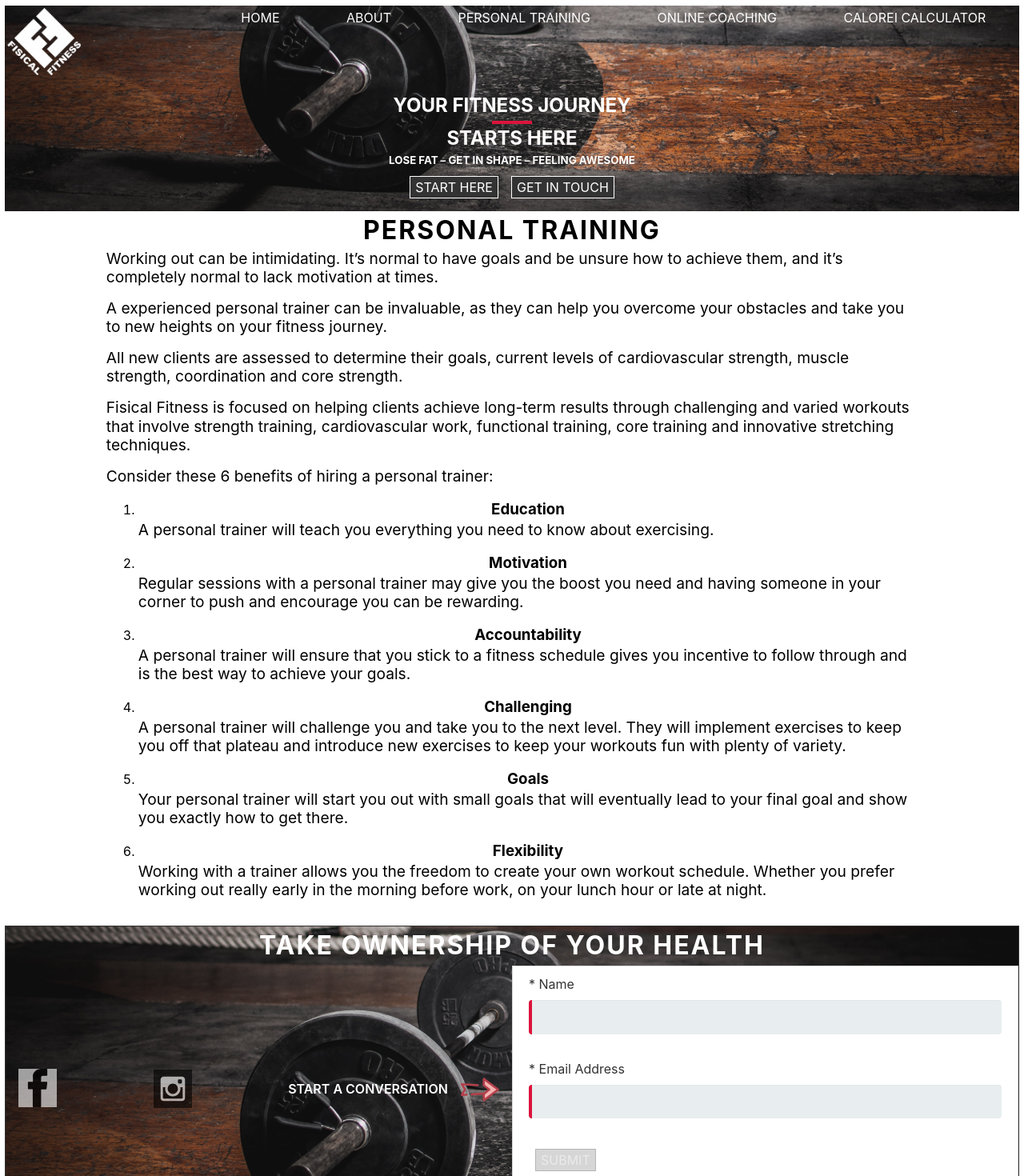
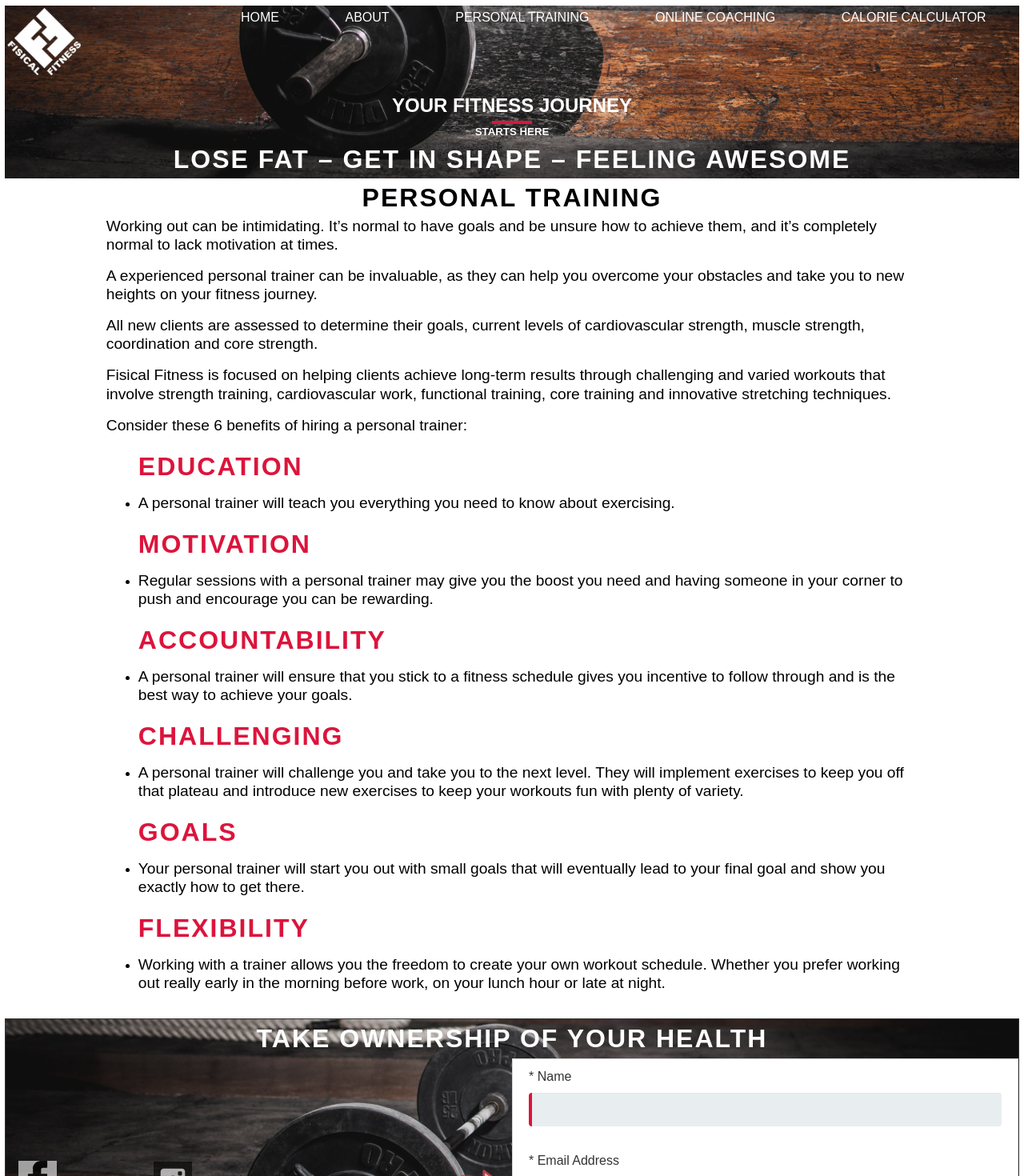
Before and after one commit to MeGallin/fisfitV2, a Vue app: page /personal-training in a window 1280 px wide. Shown: the top 1470 px of the page at 80% size. Built offline with nearby package versions, Linux system fonts and the light colour scheme.

Commit message:
Minor tweaks

```diff
--- a/src/App.css
+++ b/src/App.css
@@ -41,8 +41,7 @@ dd {
 
 /* Set core body defaults */
 body {
-  font-family: -apple-system, system-ui, BlinkMacSystemFont, 'Segoe UI', Roboto,
-    'Helvetica Neue', Arial, sans-serif;
+  font-family: 'Signika', sans-serif;
   min-height: 100vh;
   scroll-behavior: smooth;
   text-rendering: optimizeSpeed;
@@ -119,6 +118,13 @@ section {
   width: 80%;
   padding-bottom: 1em;
 }
+ul h3 {
+  text-align: left;
+  color:crimson;
+  font-size: 48px;
+
+  padding-bottom: 10px;
+}
 
 /* Media Queries */
 @media all and (max-width: 768px) {
--- a/src/components/Header/Header.vue
+++ b/src/components/Header/Header.vue
@@ -36,7 +36,7 @@
           </li>
           <li>
             <router-link to="/calorie-calculator">
-              <a @click="setOpenMediaQuery(open)">CALOREI CALCULATOR</a>
+              <a @click="setOpenMediaQuery(open)">CALORIE CALCULATOR</a>
             </router-link>
           </li>
         </ul>
@@ -46,76 +46,76 @@
         <div v-if="homeBannerContent" class="bannerContentWrapper">
           <h2>YOUR FITNESS JOURNEY</h2>
           <div class="spacer home"></div>
-          <h1>STARTS HERE</h1>
-          <h5>LOSE FAT – GET IN SHAPE – FEELING AWESOME</h5>
-          <div class="bannerContentInnerWrapper">
+          <h5>STARTS HERE</h5>
+          <h1 class="title">LOSE FAT – GET IN SHAPE – FEELING AWESOME</h1>
+          <!-- <div class="bannerContentInnerWrapper">
             <router-link to="/personal-training">
               <a @click="setOpenMediaQuery(open)">
                 <button>START HERE</button>
               </a>
             </router-link>
             <button>GET IN TOUCH</button>
-          </div>
+          </div> -->
         </div>
 
         <div v-if="aboutBannerContent" class="bannerContentWrapper">
-          <h2>IT's NOT ABOUT ME</h2>
-          <div class="spacer about"></div>
-          <h1>IT's ALL ABOUT YOU</h1>
-          <h5>LOSE FAT – GET IN SHAPE – FEELING AWESOME</h5>
-          <div class="bannerContentInnerWrapper">
+          <h2>YOUR FITNESS JOURNEY</h2>
+          <div class="spacer home"></div>
+          <h5>STARTS HERE</h5>
+          <h1 class="title">LOSE FAT – GET IN SHAPE – FEELING AWESOME</h1>
+          <!-- <div class="bannerContentInnerWrapper">
             <router-link to="/personal-training">
               <a @click="setOpenMediaQuery(open)">
                 <button>START HERE</button>
               </a>
             </router-link>
             <button>GET IN TOUCH</button>
-          </div>
+          </div> -->
         </div>
 
         <div v-if="personalTrainingBannerContent" class="bannerContentWrapper">
-          <h2>IT's PERSONAL</h2>
-          <div class="spacer personalTraining"></div>
-          <h1>START TODAY</h1>
-          <h5>LOSE FAT – GET IN SHAPE – FEELING AWESOME</h5>
-          <div class="bannerContentInnerWrapper">
+          <h2>YOUR FITNESS JOURNEY</h2>
+          <div class="spacer home"></div>
+          <h5>STARTS HERE</h5>
+          <h1 class="title">LOSE FAT – GET IN SHAPE – FEELING AWESOME</h1>
+          <!-- <div class="bannerContentInnerWrapper">
             <router-link to="/personal-training">
               <a @click="setOpenMediaQuery(open)">
                 <button>START HERE</button>
               </a>
             </router-link>
             <button>GET IN TOUCH</button>
-          </div>
+          </div> -->
         </div>
 
         <div v-if="onlineCoachingBannerContent" class="bannerContentWrapper">
-          <h2>THE COACH</h2>
-          <div class="spacer onlineCoaching"></div>
-          <h1>ALL TO YOURSELF</h1>
-          <h5>LOSE FAT – GET IN SHAPE – FEELING AWESOME</h5>
-          <div class="bannerContentInnerWrapper">
+          <h2>YOUR FITNESS JOURNEY</h2>
+          <div class="spacer home"></div>
+          <h5>STARTS HERE</h5>
+          <h1 class="title">LOSE FAT – GET IN SHAPE – FEELING AWESOME</h1>
+          <!-- <div class="bannerContentInnerWrapper">
             <router-link to="/personal-training">
               <a @click="setOpenMediaQuery(open)">
                 <button>START HERE</button>
               </a>
             </router-link>
             <button>GET IN TOUCH</button>
-          </div>
+          </div> -->
         </div>
 
         <div v-if="calorieCalculatorBannerContent" class="bannerContentWrapper">
-          <h2>THE TOOL</h2>
-          <div class="spacer onlineCoaching"></div>
-          <h1>CALCULATE IT</h1>
-          <h5>LOSE FAT – GET IN SHAPE – FEELING AWESOME</h5>
-          <div class="bannerContentInnerWrapper">
+          <h2>YOUR FITNESS JOURNEY</h2>
+          <div class="spacer home"></div>
+          <h5>STARTS HERE</h5>
+          <h1 class="title">LOSE FAT – GET IN SHAPE – FEELING AWESOME</h1>
+          <!-- <div class="bannerContentInnerWrapper">
             <router-link to="/personal-training">
               <a @click="setOpenMediaQuery(open)">
                 <button>START HERE</button>
               </a>
             </router-link>
             <button>GET IN TOUCH</button>
-          </div>
+          </div> -->
         </div>
       </div>
     </nav>
--- a/src/components/Home/Home.vue
+++ b/src/components/Home/Home.vue
@@ -1,9 +1,7 @@
 <template>
   <section id="home">
-    <h1 class="title">Your Fitness Journey</h1>
-    <h1 class="title">Starts here</h1>
-    <h1 class="title">lose fat-get in shape-feel awesome</h1>
-    <h1 class="title">OurMISSION IS SIMPLE</h1>
+
+    <h1 class="title">Our MISSION IS SIMPLE</h1>
     <p>Throughout the years Fisical Fitness has designed bespoke exercise and nutrition programs for clients from all walks of life.  Our trainers specialise in helping clients with fat loss, muscle toning, and increasing strength without bulking up. We can show you how to integrate fitness into your daily lifestyle without much effort or cost.</p>
     <p>Fisical Fitness’s Exercise and Nutrition programmes</p>
     <ul>
--- a/src/components/Online-Coaching/OnlineCoaching.vue
+++ b/src/components/Online-Coaching/OnlineCoaching.vue
@@ -8,30 +8,30 @@
     <p>With upsides like the cost-effectiveness and real, trackable results, there’s no reason why you shouldn’t give it a try.</p>
     <p>The 6 main benefits of online personal training are:</p>
     <ul>
+      <h3 class="title">Professional Advice</h3>
       <li>
-        <h3>Professional Advice</h3>
         <p>An online trainer will work with you to develop a program perfectly tailored to you and what you’re looking to achieve.</p>
       </li>
+      <h3 class="title">Flexibility</h3>
       <li>
-        <h3>Flexibility</h3>
         <p>The great thing about personal training online is that it’s completely flexible around you. </p>
       </li>
+      <h3 class="title">Easy Communication</h3>
       <li>
-        <h3>Easy Communication</h3>
         <p>The digital world works out great for online training. Thanks to Skype, Facebook, WhatsApp and plenty others, it’s incredibly easy for you and your online trainer to keep in touch, even if you don’t meet up face-to-face. You’ll be able to access your workout routines on your phone, tablet, laptop or desktop whether at home or out and about.</p>
       </li>
+      <h3 class="title">Get Attention and Motivation</h3>
       <li>
-        <h3>Get Attention and Motivation</h3>
         <p>Some people assume that because you’re not in the same location as your online trainer, you’ll feel demotivated by online training. But that’s simply not the case.</p>
         <p>It’s true that you need a bit of personal drive to get the most from any training program. However, it is  our job to stay in touch and make sure you don’t let yourself down. That might be a quick text or an hour-long Skype session, whatever it takes to keep you on track.</p>
       </li>
+      <h3 class="title">More Affordable</h3>
       <li>
-        <h3>More Affordable</h3>
         <p>If your budget is tight or it is just convenient, working online with an online trainer costs less than it would in person. That’s because they don’t have to give up as much of their time supervising your training sessions.</p>
         <p>Apart from that you’ll get exactly the same service as any other customer, an initial consultation, guidance on how to do exercises properly, advice on how to prepare your meals, regular check-ins and plenty more. </p>
       </li>
+      <h3 class="title">The Same Results</h3>
       <li>
-        <h3>The Same Results</h3>
         <p>If you’re dedicated there’s no reason why you shouldn’t get the same results through online training.</p>
         <p>Modern apps and tools mean us trainers can keep close tabs on your progress, whether we live ten miles away or in a different country. With video calling we can show you exactly how to do specific exercises and you can show us that your technique is right.</p>
       </li>
--- a/src/components/Personal-Training/PersonalTraining.vue
+++ b/src/components/Personal-Training/PersonalTraining.vue
@@ -6,32 +6,32 @@
     <p>All new clients are assessed to determine their goals, current levels of cardiovascular strength, muscle strength, coordination and core strength. </p>
     <p>Fisical Fitness is focused on helping clients achieve long-term results through challenging and varied workouts that involve strength training, cardiovascular work, functional training, core training and innovative stretching techniques.</p>
     <p>Consider these 6 benefits of hiring a personal trainer:</p>
-    <ol>
+    <ul>
+      <h3 class="title">Education</h3>
       <li>
-        <h3>Education</h3>
         <p>A personal trainer will teach you everything you need to know about exercising. </p>
       </li>
+      <h3 class="title">Motivation</h3>
       <li>
-        <h3>Motivation</h3>
         <p>Regular sessions with a personal trainer may give you the boost you need and having someone in your corner to push and encourage you can be rewarding. </p>
       </li>
+      <h3 class="title">Accountability</h3>
       <li>
-        <h3>Accountability</h3>
         <p>A personal trainer will ensure that you stick to a fitness schedule gives you incentive to follow through and is the best way to achieve your goals.</p>
       </li>
+      <h3 class="title">Challenging</h3>
       <li>
-        <h3>Challenging</h3>
         <p>A personal trainer will challenge you and take you to the next level. They will implement exercises to keep you off that plateau and introduce new exercises to keep your workouts fun with plenty of variety.</p>
       </li>
+      <h3 class="title">Goals</h3>
       <li>
-        <h3>Goals</h3>
         <p>Your personal trainer will start you out with small goals that will eventually lead to your final goal and show you exactly how to get there.</p>
       </li>
+      <h3 class="title">Flexibility</h3>
       <li>
-        <h3>Flexibility</h3>
         <p>Working with a trainer allows you the freedom to create your own workout schedule. Whether you prefer working out really early in the morning before work, on your lunch hour or late at night.</p>
       </li>
-    </ol>
+    </ul>
   </section>
 </template>
 
```
